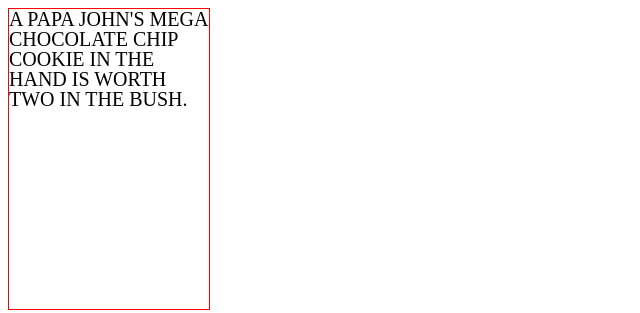
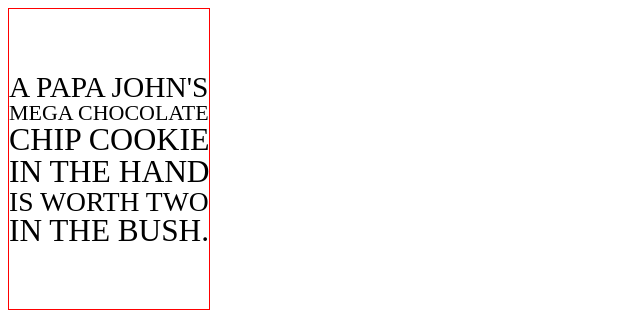
Before and after one commit to mccutchen/slabtype, a plain HTML site: page index.html in a window 1280 px wide. Shown: the whole page, without its empty margins (0-640 px from the left). Drawn offline with Linux system fonts and the light colour scheme.

Commit message:
fix index page

```diff
--- a/index.html
+++ b/index.html
@@ -15,6 +15,10 @@
             border: 1px solid red;
             overflow: hidden;
         }
+        .text {
+            height: 100%;
+            width: 100%;
+        }
     </style>
 </head>
 <body>
@@ -24,5 +28,8 @@
     </div>
 
     <script src="slabtype.js"></script>
+    <script>
+        Slabtype.layout(document.querySelector('.text'), 10);
+    </script>
 </body>
 </html>
```
